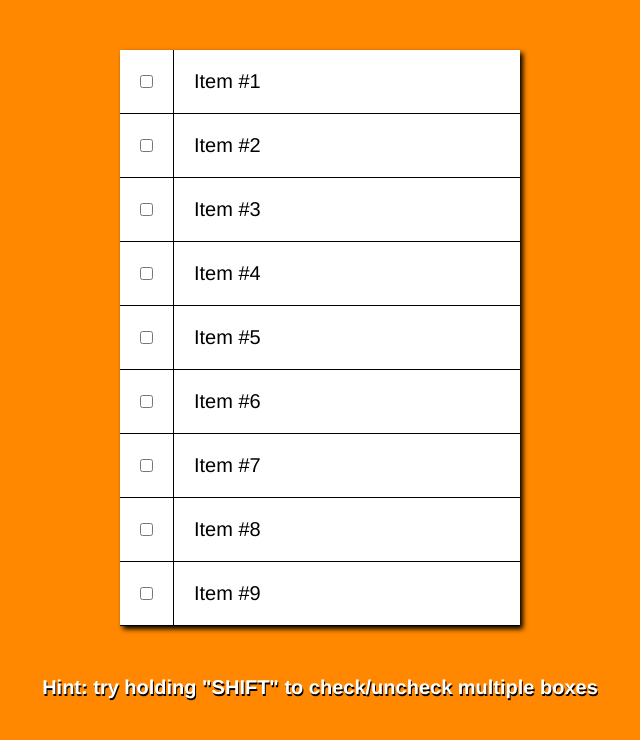
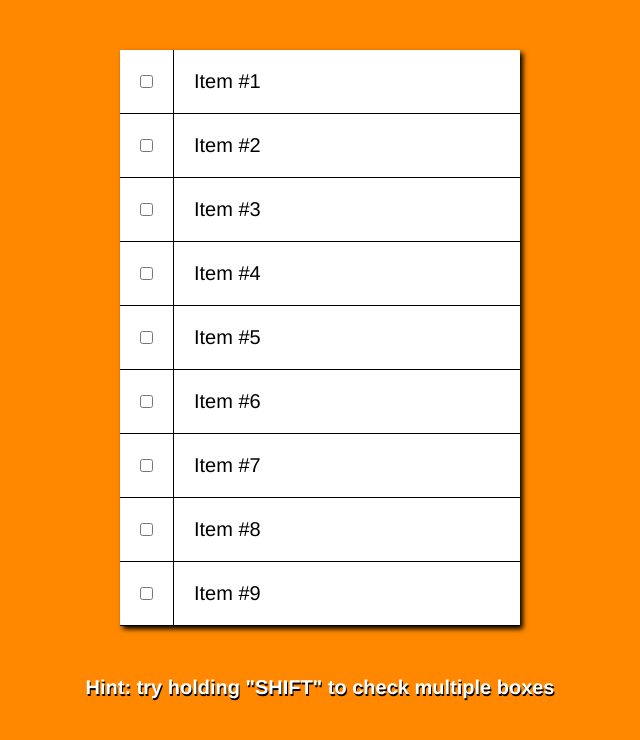
Before and after one commit to hulchenko/email-functioning-checkbox, a plain HTML site: page index.html in a window 1280 px wide. Shown: the whole page, without its empty margins (320-960 px from the left). Drawn offline with Linux system fonts and the light colour scheme.

Commit message:
fix h6 line

```diff
--- a/index.html
+++ b/index.html
@@ -44,7 +44,7 @@
       <p>Item #9</p>
     </div>
   </div>
-<h6>Hint: try holding "SHIFT" to check/uncheck multiple boxes</h6>
+<h6>Hint: try holding "SHIFT" to check multiple boxes</h6>
 <script src="script.js"></script>
 </body>
 </html>
```
